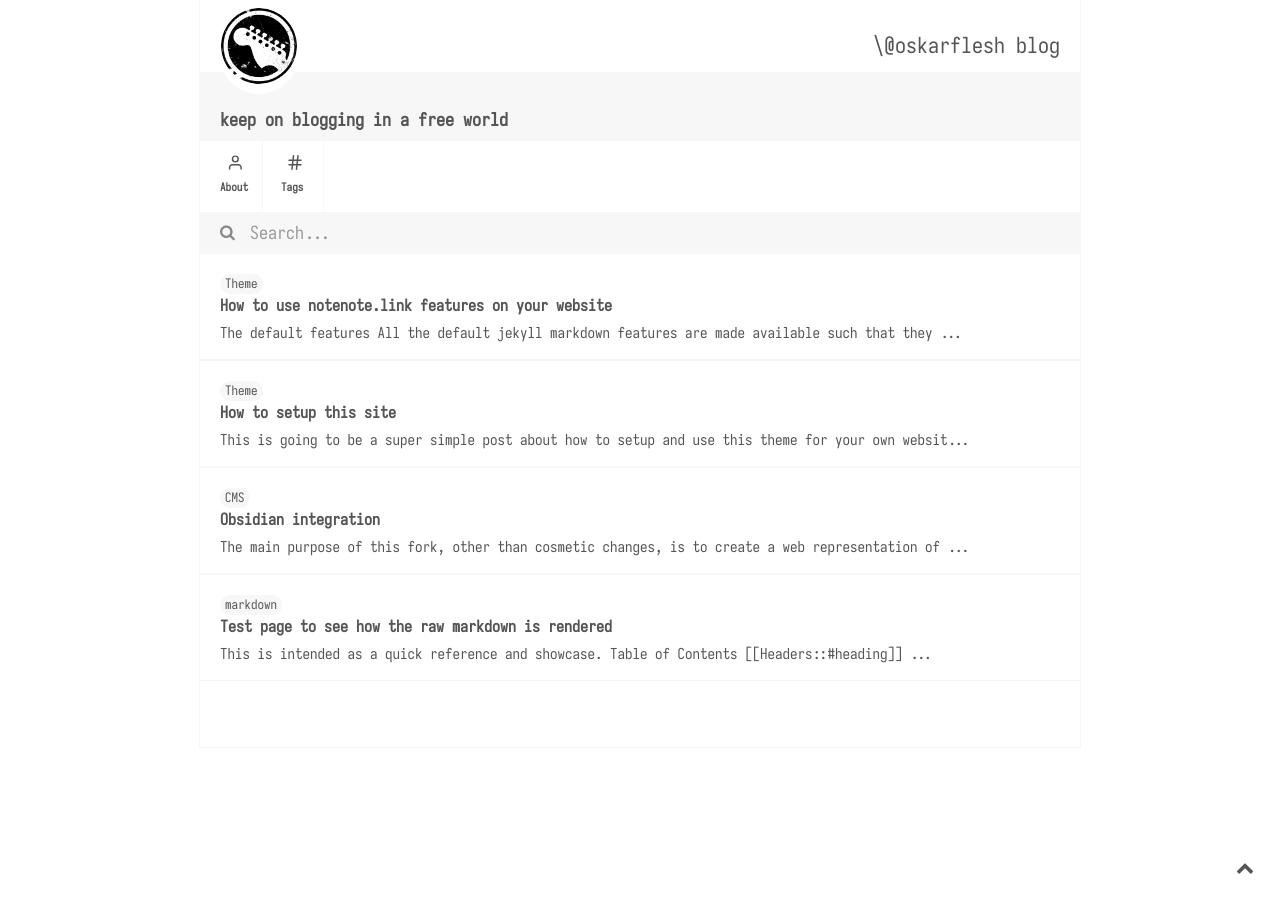
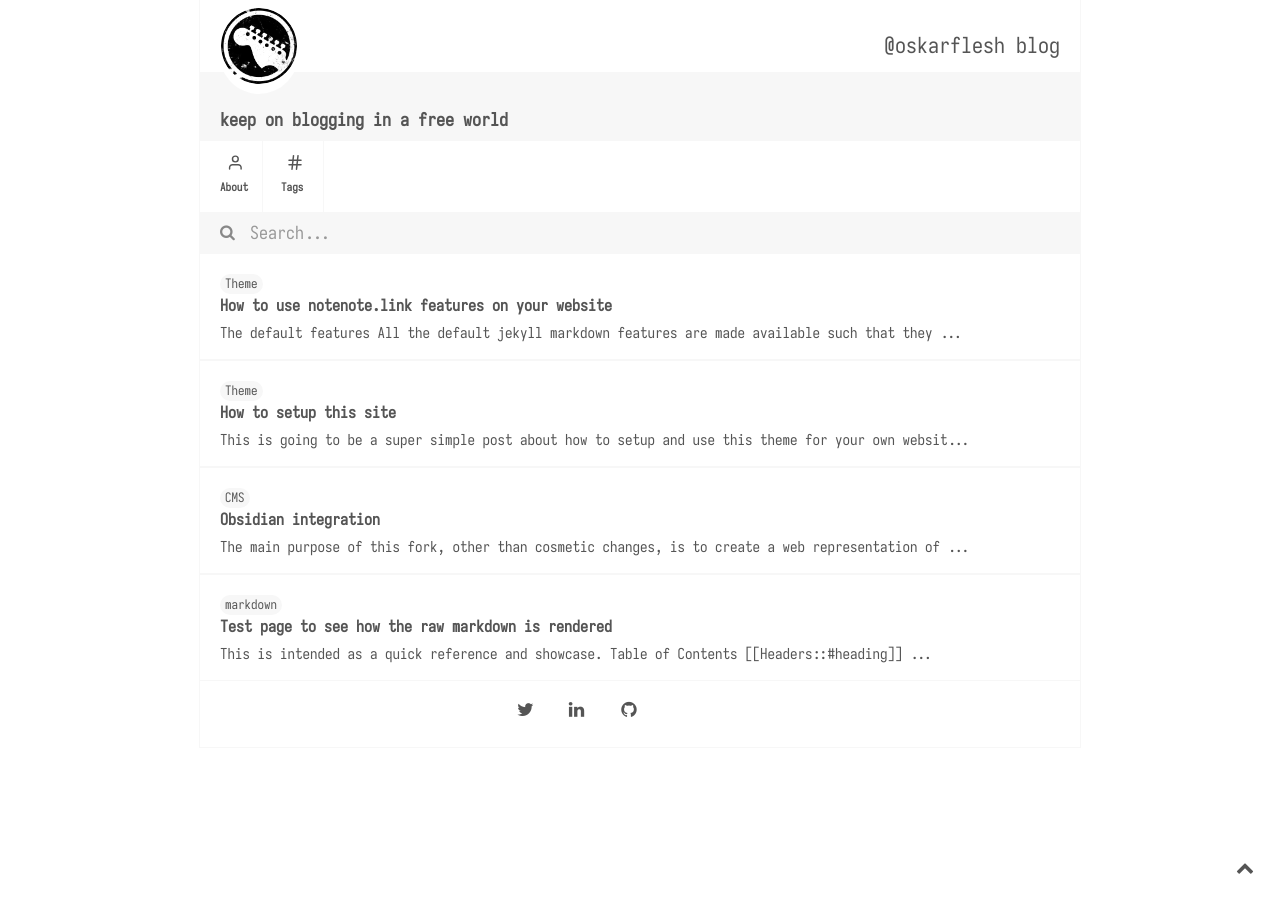
Before and after one commit to ogomezso/ogomezso.github.io, a Jekyll site: the page built from docs/index.md, in a window 1280 px wide. Built offline with Jekyll 4.4.1, drawn with Linux system fonts in a browser that asks for light colours; nearby versions of some CDN libraries; some web fonts are replaced.

Commit message:
social media footer styles fixed

```diff
--- a/docs/_config.yml
+++ b/docs/_config.yml
@@ -1,4 +1,4 @@
-title: \@oskarflesh blog
+title: "@oskarflesh blog"
 name: keep on blogging in a free world
 author: ogomezso
 notes_url: "https://ogomezso.github.io"
--- a/docs/_includes/footer.html
+++ b/docs/_includes/footer.html
@@ -1,7 +1,7 @@
 <div class="footer-social-icons">
     <ul class="social-icons">
-        <li><a href="" class="social-icon"> <i class="fa fa-twitter"></i></a></li>
-        <li><a href="" class="social-icon"> <i class="fa fa-linkedin"></i></a></li>
-        <li><a href="" class="social-icon"> <i class="fa fa-github"></i></a></li>
+        <li><a href="https://twitter.com/oskarflesh" class="social-icon"> <i class="fa fa-twitter"></i></a></li>
+        <li><a href="www.linkedin.com/in/ogomezso" class="social-icon"> <i class="fa fa-linkedin"></i></a></li>
+        <li><a href="https://github.com/ogomezso" class="social-icon"> <i class="fa fa-github"></i></a></li>
     </ul>
 </div>
--- a/docs/assets/css/style.css
+++ b/docs/assets/css/style.css
@@ -1492,7 +1492,7 @@ ul.social-icons {
     height: 100px;
 }
 .social-icons a {
-    color: #fff;
+    color: #555555;
     text-decoration: none;
 }
 
```
